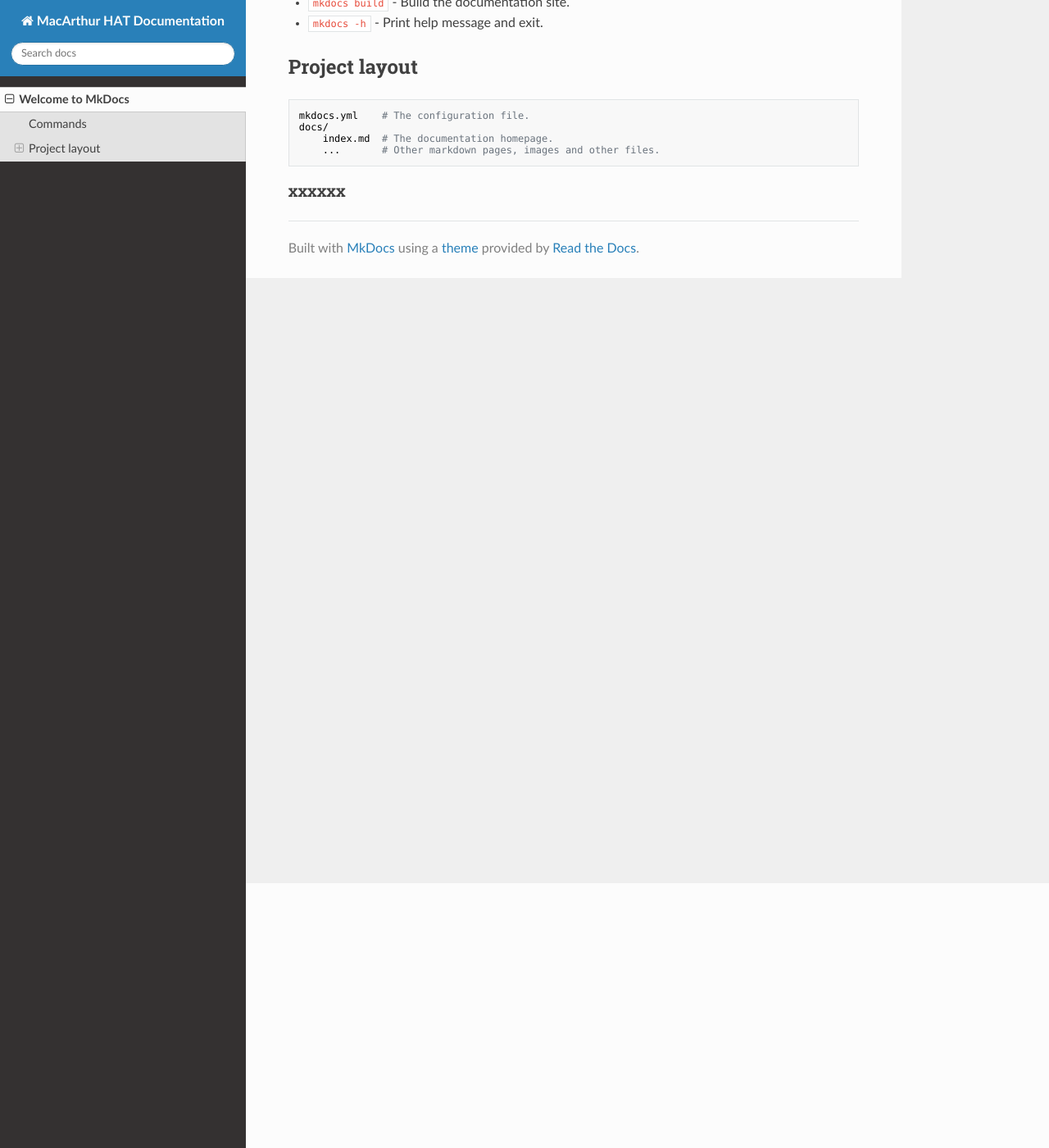
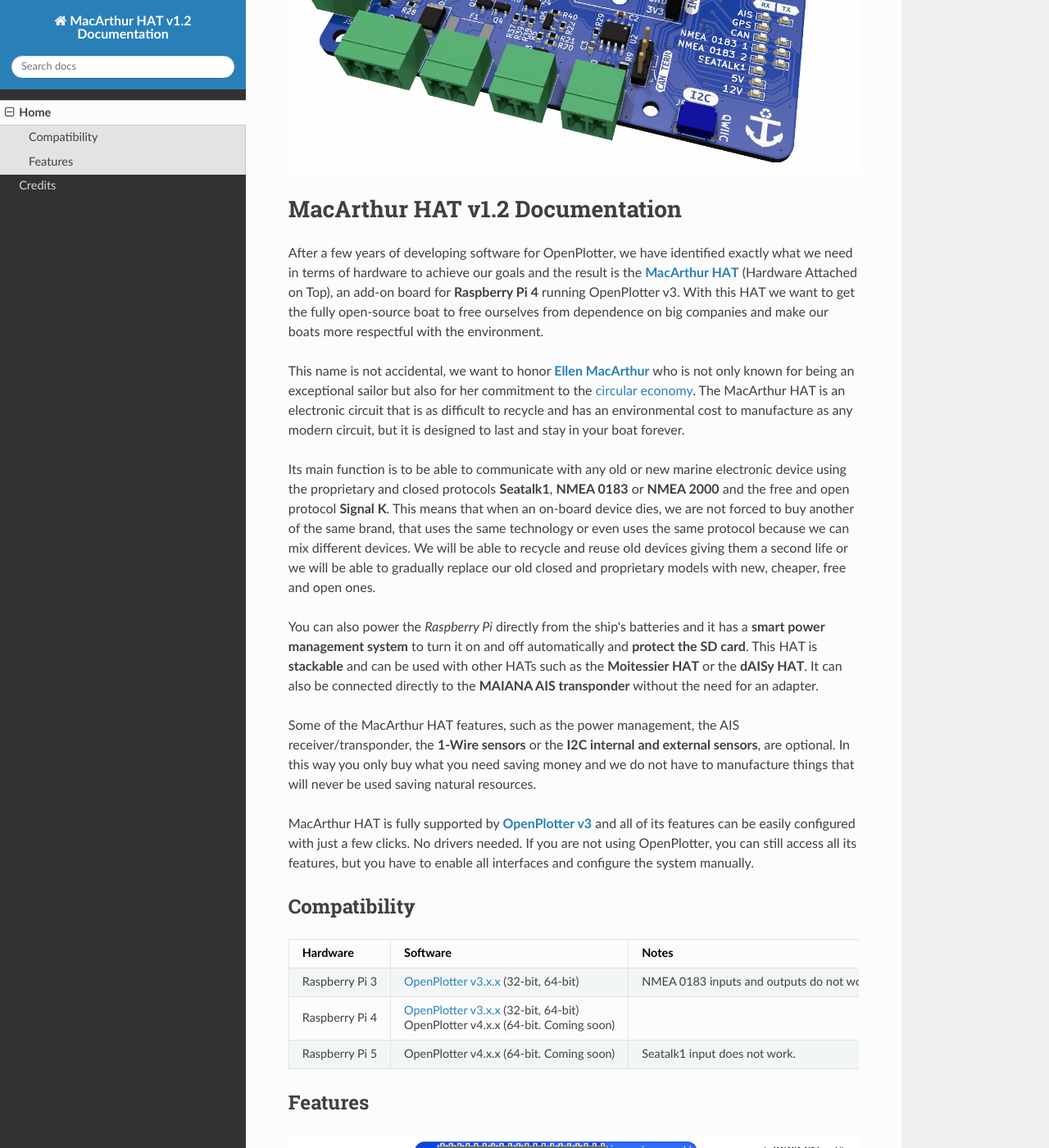
Before and after one commit to OpenMarine/MacArthur-HAT-docs, an MkDocs documentation site: the page built from docs/index.md, in a window 1280 px wide and 1400 px high, scrolled down 323 px. Shown: the whole window at 82% size. Built offline with MkDocs 1.6.1, drawn with Linux system fonts in a browser that asks for light colours; nearby versions of some CDN libraries; some of the changed text lies outside the part shown.

Commit message:
Add index

```diff
--- a/docs/index.md
+++ b/docs/index.md
@@ -1,19 +1,40 @@
-# Welcome to MkDocs
+![MacArthur HAT](index/macarthur-render.jpg)
 
-For full documentation visit [mkdocs.org](https://www.mkdocs.org).
+# MacArthur HAT v1.2 Documentation
 
-## Commands
+After a few years of developing software for OpenPlotter, we have identified exactly what we need in terms of hardware to achieve our goals and the result is the [**MacArthur HAT**](https://shop.openmarine.net/home/23-macarthur-hat.html) (Hardware Attached on Top), an add-on board for **Raspberry Pi 4** running OpenPlotter v3. With this HAT we want to get the fully open-source boat to free ourselves from dependence on big companies and make our boats more respectful with the environment.
 
-* `mkdocs new [dir-name]` - Create a new project.
-* `mkdocs serve` - Start the live-reloading docs server.
-* `mkdocs build` - Build the documentation site.
-* `mkdocs -h` - Print help message and exit.
+This name is not accidental, we want to honor [**Ellen MacArthur**](https://en.wikipedia.org/wiki/Ellen_MacArthur) who is not only known for being an exceptional sailor but also for her commitment to the [circular economy](https://ellenmacarthurfoundation.org). The MacArthur HAT is an electronic circuit that is as difficult to recycle and has an environmental cost to manufacture as any modern circuit, but it is designed to last and stay in your boat forever.
 
-## Project layout
+Its main function is to be able to communicate with any old or new marine electronic device using the proprietary and closed protocols **Seatalk1**, **NMEA 0183** or **NMEA 2000** and the free and open protocol **Signal K**. This means that when an on-board device dies, we are not forced to buy another of the same brand, that uses the same technology or even uses the same protocol because we can mix different devices. We will be able to recycle and reuse old devices giving them a second life or we will be able to gradually replace our old closed and proprietary models with new, cheaper, free and open ones.
 
-    mkdocs.yml    # The configuration file.
-    docs/
-        index.md  # The documentation homepage.
-        ...       # Other markdown pages, images and other files.
+You can also power the *Raspberry Pi* directly from the ship's batteries and it has a **smart power management system** to turn it on and off automatically and **protect the SD card**. This HAT is **stackable** and can be used with other HATs such as the **Moitessier HAT** or the **dAISy HAT**. It can also be connected directly to the **MAIANA AIS transponder** without the need for an adapter.
 
-### xxxxxx
+Some of the MacArthur HAT features, such as the power management, the AIS receiver/transponder, the **1-Wire sensors** or the **I2C internal and external sensors**, are optional. In this way you only buy what you need saving money and we do not have to manufacture things that will never be used saving natural resources.
+
+MacArthur HAT is fully supported by [**OpenPlotter v3**](https://openplotter.readthedocs.io/en/3.x.x/description/what_is_openplotter.html) and all of its features can be easily configured with just a few clicks. No drivers needed. If you are not using OpenPlotter, you can still access all its features, but you have to enable all interfaces and configure the system manually.
+
+## Compatibility
+
+| Hardware | Software | Notes |
+| -------- | -------- |------ |
+| Raspberry Pi 3 | [OpenPlotter v3.x.x](https://openplotter.readthedocs.io/en/3.x.x/description/what_is_openplotter.html) (32-bit, 64-bit)                                             | NMEA 0183 inputs and outputs do not work. |
+| Raspberry Pi 4 | [OpenPlotter v3.x.x](https://openplotter.readthedocs.io/en/3.x.x/description/what_is_openplotter.html) (32-bit, 64-bit)<br>OpenPlotter v4.x.x (64-bit. Coming soon) |                                           |
+| Raspberry Pi 5 | OpenPlotter v4.x.x (64-bit. Coming soon)                                                                                                                            | Seatalk1 input does not work.             |
+
+## Features
+
+![MacArthur-HAT](index/macarthur-diagram.png)
+
+- 1x NMEA 2000 non-isolated input and output. Data connection by SPI0-1. Optional 120Ω termination resistor included. Compatible with any CAN bus.
+- 2x NMEA 0183 opto-isolated inputs and 2x NMEA 0183 non-isolated outputs. Data connection by UART3 and UART5.
+- 1x Seatalk1 non-isolated input (not output). This connector can be also used as a general-purpose input.
+- 1x Connector for multiple 1-Wire temperature sensors such as the DS18B20 (exhaust, engine, fridge...). A 4.7KΩ pull-up resistor is included. This connector can be also used as a non-isolated general-purpose input/output.
+- 1x STEMMA QT/Qwiic connector for multiple I2C sensors (IMU, temperature, pressure, humidity, gas...). Compatible with most Adafruit and SparkFun sensors.
+- Optional 12V to 5V DC/DC converter via [add-on module](https://shop.openmarine.net/home/24-power-module-for-macarthur-hat.html) to power the Raspberry Pi and its peripherals (including touch screens up to 10 inches). When you turn off the main switch of your ship, OpenPlotter will shut down safely. OpenPlotter will start cleanly when the main switch is turned on again.
+- Optional GPS reception and AIS reception/transmission with the [MAIANA AIS base kit](https://shop.openmarine.net/home/15-maiana-ais-base-kit.html). The MacArthur HAT has all the features of all MAIANA AIS adapters in one. Data connection by UART0.
+- Optional compass, heel, and trim via internal or external add-on module (IMU 9DOF).
+- Compatible with [dAISy HAT](https://shop.openmarine.net/home/14-daisy-hat-ais-receiver.html), Moitessier HAT (hacked) and [Pypilot motor controllers](https://pypilot.org/opencart/index.php?route=product/category&path=59). Not compatible with Pypilot HAT.
+- Detachable screw connectors for easy mounting and maximum compatibility.
+- Includes input and output LEDs to check activity at any time.
+- No drivers needed.
--- a/mkdocs.yml
+++ b/mkdocs.yml
@@ -1,3 +1,6 @@
-site_name: MacArthur HAT Documentation
+site_name: MacArthur HAT v1.2 Documentation
 theme:
   name: readthedocs
+nav:
+  - Home: index.md
+  - Credits: credits.md
```
Also changed, not shown: README.md (+2 -1 lines), docs/index/macarthur-diagram.png (added), docs/index/macarthur-render.jpg (added).
